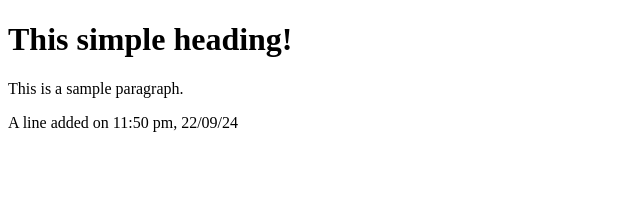
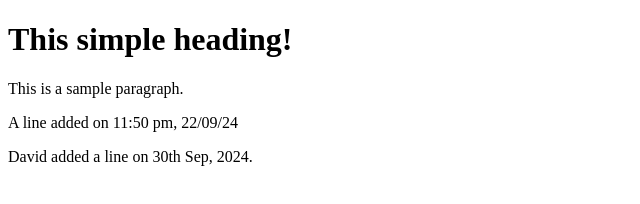
Before and after one commit to BakhtMuhammad/davhello, a plain HTML site: page index.html in a window 1280 px wide. Shown: the whole page, without its empty margins (0-640 px from the left). Drawn offline with Linux system fonts and the light colour scheme.

Commit message:
A new line added by randomkidintheblock

```diff
--- a/index.html
+++ b/index.html
@@ -9,5 +9,6 @@
     <h1>This simple heading!</h1>
     <p>This is a sample paragraph.</p>
     <p>A line added on 11:50 pm, 22/09/24</p>
+    <p>David added a line on 30th Sep, 2024.</p>
 </body>
 </html>
```
